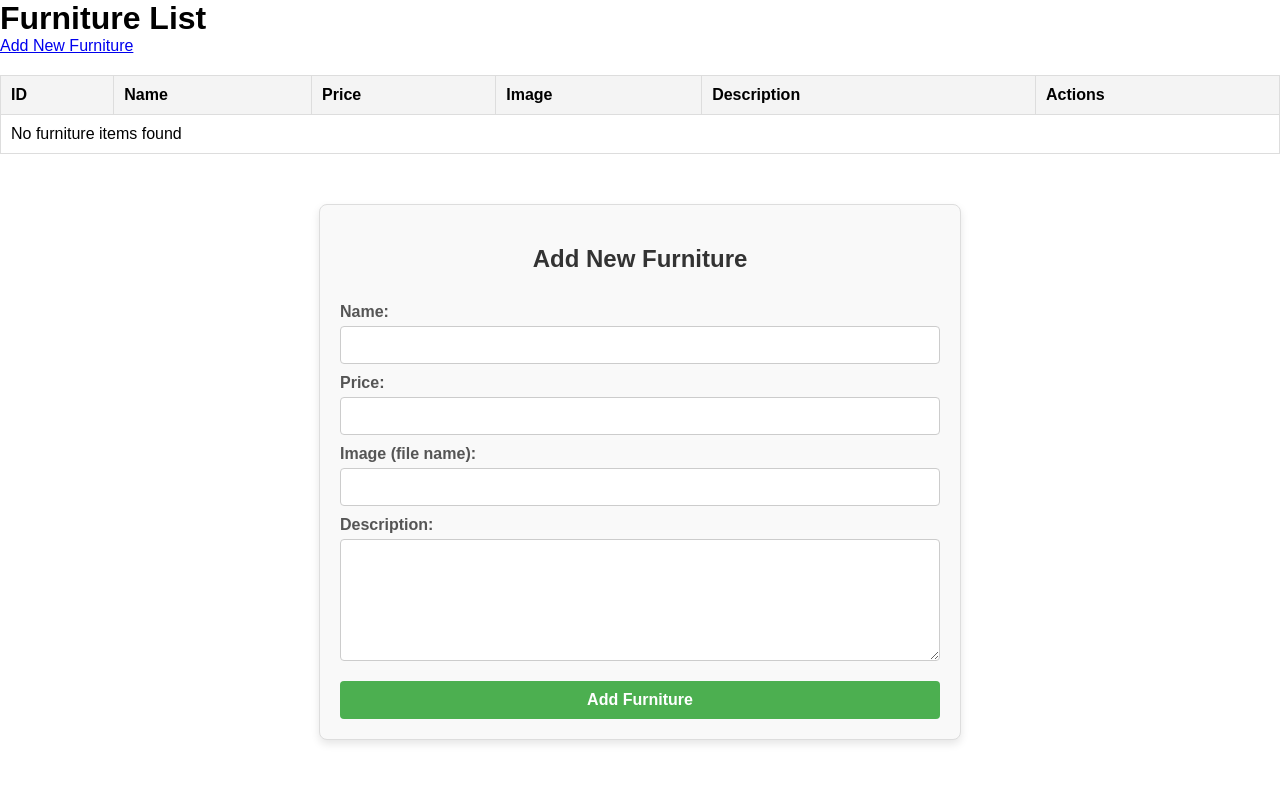
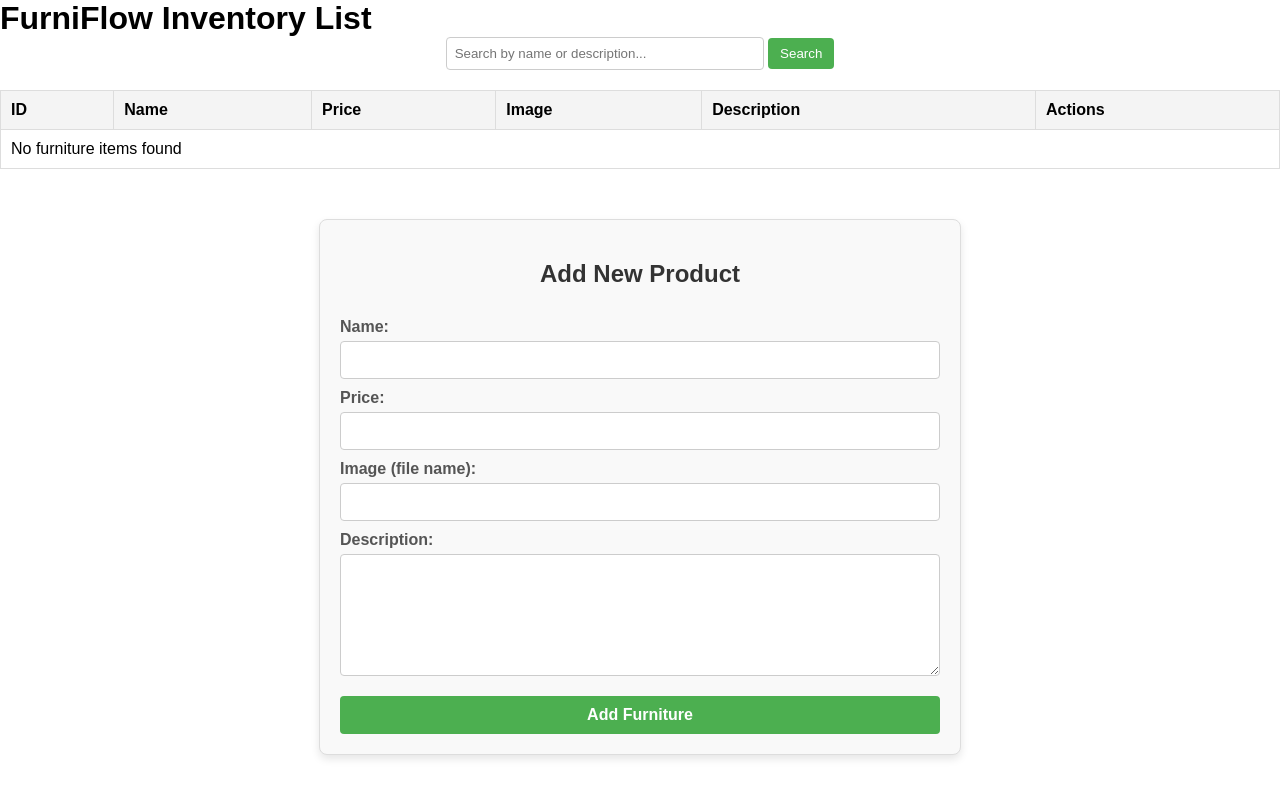
Before and after one commit to jasperalen07/furniflow, a PHP site: page / in a window 1280 px wide. Before the commit the page ends 744 px from the top, so only its background shows below. Run offline with PHP 8.4, Linux system fonts and the light colour scheme; data that the repository does not hold is empty.

Commit message:
did a search feature

```diff
--- a/css/styles.css
+++ b/css/styles.css
@@ -121,3 +121,30 @@ p {
 .add-furniture-section button:hover {
     background-color: #388E3C; /* Darker green on hover */
 }
+
+/* /* Search */
+
+.search-form {
+    margin-bottom: 20px;
+    text-align: center;
+}
+
+.search-form input {
+    padding: 8px;
+    width: 300px;
+    border: 1px solid #ccc;
+    border-radius: 4px;
+}
+
+.search-form button {
+    padding: 8px 12px;
+    background-color: #4CAF50;
+    color: white;
+    border: none;
+    border-radius: 4px;
+    cursor: pointer;
+}
+
+.search-form button:hover {
+    background-color: #388E3C;
+}
--- a/index.php
+++ b/index.php
@@ -6,9 +6,30 @@ include 'db.php';
 $query = "SELECT * FROM `furniture`";
 $result = $conn->query($query);
 
+
+// Search Feature
+
+// Check if search term exist
+
+ if(isset($_GET['search']) && !empty($_GET['search'])) {
+
+    $search = "%" . $_GET['search'] . "%";
+    $query .= "WHERE name LIKE ? OR description LIKE ?";
+}
+
+// Prepare and execute the query
+$stmt = $conn->prepare($query);
+
+if (isset($search)) {
+    $stmt->bind_param("ss", $search, $search);
+}
+
 if (!$result) {
     die("Query failed: " . $conn->error);
 }
+
+$stmt->execute();
+$result = $stmt->get_result();
 ?>
 
 <!DOCTYPE html>
@@ -21,8 +42,13 @@ if (!$result) {
 </head>
 <body>
     <div class="container">
-        <h1>Furniture List</h1>
-        <a href="add.php" class="btn">Add New Furniture</a>
+        <h1>FurniFlow Inventory List</h1>
+
+        <form action="index.php" method="GET" class="search-form">
+    <input type="text" name="search" placeholder="Search by name or description..." value="<?php echo isset($_GET['search']) ? htmlspecialchars($_GET['search']) : ''; ?>">
+    <button type="submit">Search</button>
+</form>
+
 
         <!-- Display Furniture Table -->
         <table>
@@ -62,7 +88,7 @@ if (!$result) {
 
     <!-- Add New Furniture Form -->
     <section class="add-furniture-section">
-        <h2>Add New Furniture</h2>
+        <h2>Add New Product</h2>
         <form action="add.php" method="POST">
             <label for="name">Name:</label>
             <input type="text" name="name" id="name" required>
```
